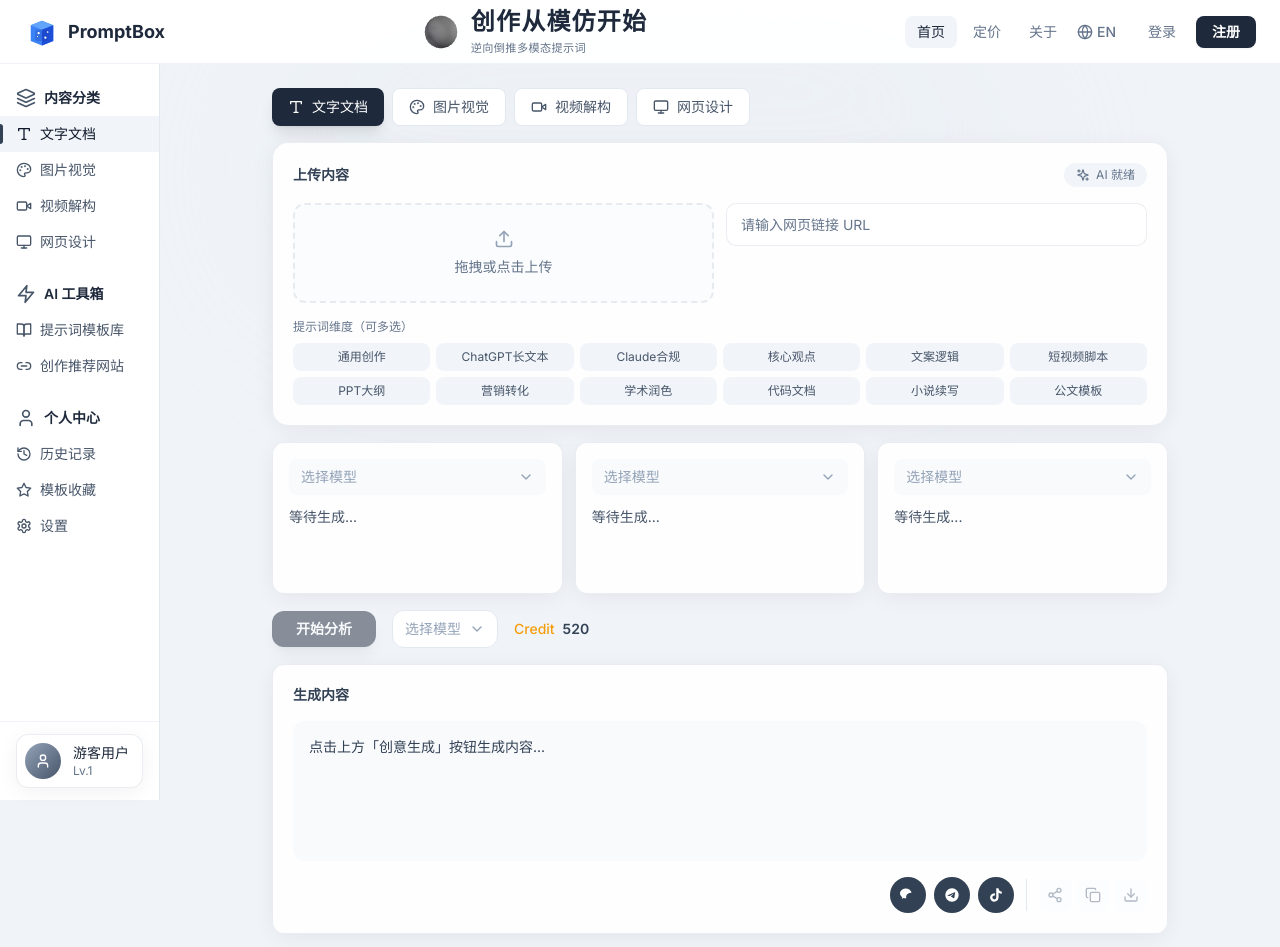
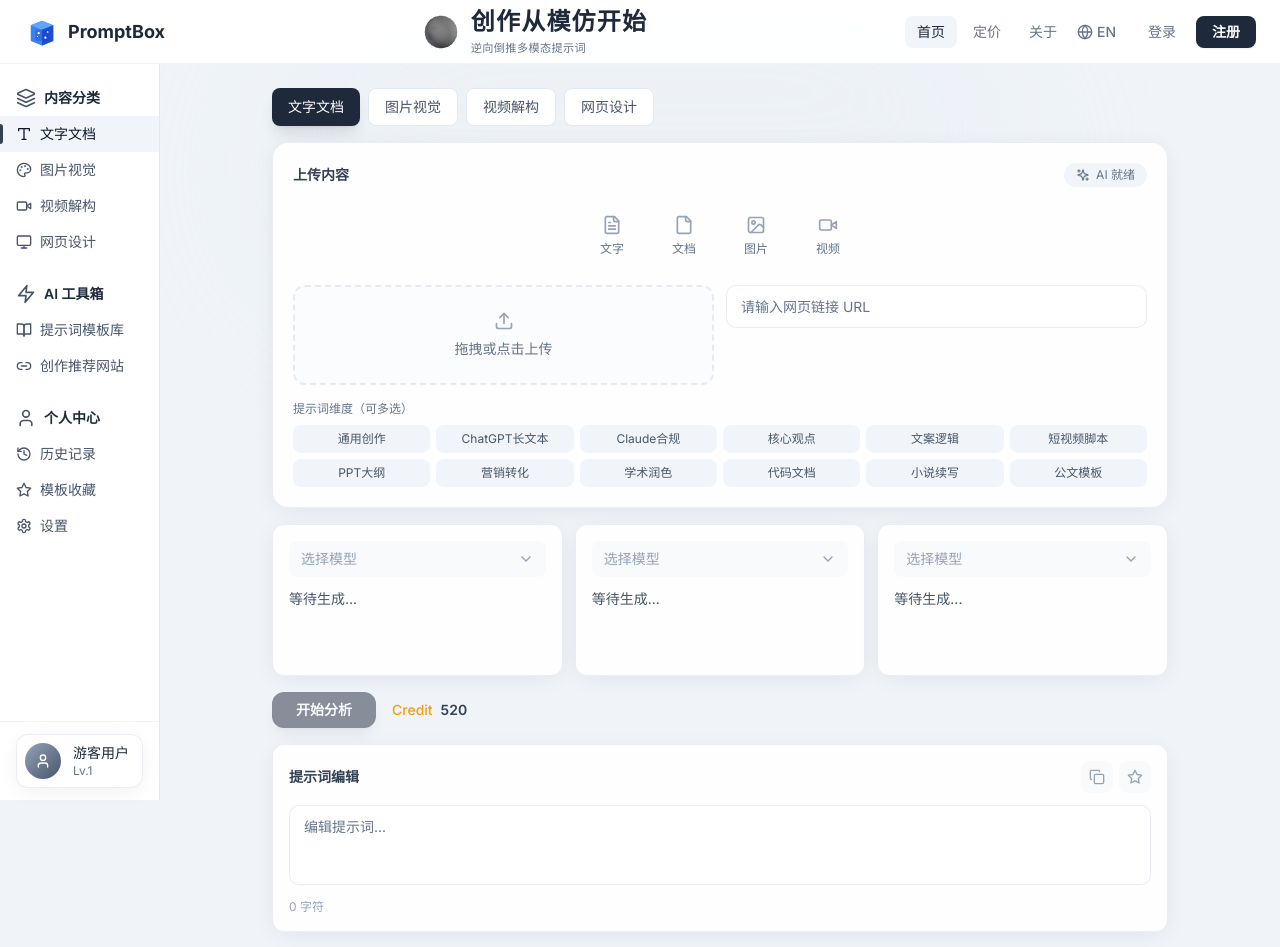
Before and after one commit to oxygen02/promptbox, a Next.js app: page / in a window 1280 px wide. Shown: the top 947 px of the page. Built offline with nearby package versions, Linux system fonts and the light colour scheme.

Commit message:
fix: Restore V1.0.1 layout with improved dropdowns

```diff
--- a/src/app/page.tsx
+++ b/src/app/page.tsx
@@ -16,10 +16,6 @@ import {
   File,
   Image,
   Video,
-  Type,
-  Palette,
-  Monitor,
-  Globe,
 } from "lucide-react";
 import { cn } from "@/lib/utils";
 
@@ -296,12 +292,7 @@ export default function HomePage() {
   const handleCopy = async () => { await navigator.clipboard.writeText(shareContent || generatedContent); setCopied(true); setTimeout(() => setCopied(false), 2000); };
   const handleDownload = () => { const blob = new Blob([shareContent || generatedContent], { type: "text/plain" }); const url = URL.createObjectURL(blob); const a = document.createElement("a"); a.href = url; a.download = "prompt.txt"; a.click(); URL.revokeObjectURL(url); };
 
-  const contentTypes = [
-    { key: "text", label: t.contentTypes[0].label, icon: Type },
-    { key: "image", label: t.contentTypes[1].label, icon: Palette },
-    { key: "video", label: t.contentTypes[2].label, icon: Video },
-    { key: "web", label: t.contentTypes[3].label, icon: Monitor },
-  ];
+  const contentTypes = t.contentTypes;
   const uploadTypes = [
     { key: "text", label: t.uploadTypes[0].label, icon: FileText },
     { key: "doc", label: t.uploadTypes[1].label, icon: File },
@@ -319,13 +310,16 @@ export default function HomePage() {
       <div className="relative z-10">
         <div className="flex gap-2 mb-4">
           {contentTypes.map((type) => (
-            <button key={type.key} onClick={() => handleContentTypeChange(type.key as ContentType)} className={cn("flex items-center gap-2 px-4 py-2 text-sm font-medium rounded-lg transition-all", contentType === type.key ? "bg-slate-800 text-white shadow-lg" : "bg-white text-slate-600 border border-slate-200 hover:border-slate-300")}><type.icon className="w-4 h-4" />{type.label}</button>
+            <button key={type.key} onClick={() => handleContentTypeChange(type.key as ContentType)} className={cn("px-4 py-2 text-sm font-medium rounded-lg transition-all", contentType === type.key ? "bg-slate-800 text-white shadow-lg" : "bg-white text-slate-600 border border-slate-200 hover:border-slate-300")}>{type.label}</button>
           ))}
         </div>
         <div className="glass-card rounded-2xl p-5 mb-4">
           <div className="flex items-center justify-between mb-4">
             <h3 className="text-sm font-semibold text-slate-700">{t.uploadContent}</h3>
             <span className="text-xs px-3 py-1 rounded-full bg-slate-100 text-slate-500 flex items-center gap-1.5"><Sparkles className="w-3.5 h-3.5" />{t.aiReady}</span>
+          </div>
+          <div className="flex justify-center gap-6 mb-4">
+            {uploadTypes.map((type) => (<button key={type.key} className="flex flex-col items-center gap-1.5 p-3 rounded-xl hover:bg-slate-50 transition-colors"><type.icon className="w-5 h-5 text-slate-400" /><span className="text-xs text-slate-500">{type.label}</span></button>))}
           </div>
           <div className="flex gap-3 mb-4">
             <div className="flex-1"><label className="block upload-zone py-5 flex flex-col items-center justify-center min-h-[100px] cursor-pointer"><Upload className="w-5 h-5 text-slate-400 mb-2" /><p className="text-sm text-slate-500">{t.dragOrClick}</p><input type="file" className="hidden" /></label></div>
@@ -335,18 +329,16 @@ export default function HomePage() {
         </div>
         <div className="grid grid-cols-3 gap-3 mb-4">
           {[0, 1, 2].map((index) => { const model = cardModels[index]; const prompt = cardPrompts[index]; const modelInfo = MODELS.find((m) => m.key === model); return (
-            <div key={index} className="glass-card rounded-xl p-4 relative">
-              <div className="relative">
-                <button onClick={() => setOpenDropdown(openDropdown === index ? null : index)} className="w-full flex items-center justify-between px-3 py-2 text-sm bg-slate-50 rounded-lg hover:bg-slate-100 transition-colors"><span className={model ? "text-slate-700 font-medium" : "text-slate-400"}>{model ? modelInfo?.name : t.selectModel}</span><ChevronDown className="w-4 h-4 text-slate-400" /></button>
+            <div key={index} className="glass-card rounded-xl p-4">
+              <button ref={(el) => { dropdownButtonRefs.current[index] = el; }} onClick={() => { const btn = dropdownButtonRefs.current[index]; if (btn) { const rect = btn.getBoundingClientRect(); setDropdownPos({ top: rect.bottom + window.scrollY + 4, left: rect.left }); } setOpenDropdown(openDropdown === index ? null : index); }} className="w-full flex items-center justify-between px-3 py-2 text-sm bg-slate-50 rounded-lg hover:bg-slate-100 transition-colors"><span className={model ? "text-slate-700 font-medium" : "text-slate-400"}>{model ? modelInfo?.name : t.selectModel}</span><ChevronDown className="w-4 h-4 text-slate-400" /></button>
               {openDropdown === index && (
-                  <div className="absolute z-[9999] mt-1 bg-white border border-slate-200 rounded-lg shadow-xl max-h-60 overflow-y-auto">
+                <div className="absolute z-[9999] mt-1 bg-white border border-slate-200 rounded-lg shadow-xl w-full">
                   <div className={cn("px-3 py-2 cursor-pointer hover:bg-slate-50", !model && "bg-slate-50")} onClick={() => { handleCardModelSelect(index, null); setOpenDropdown(null); }}>— 未选中 —</div>
                   {MODELS.map((m) => (
                     <div key={m.key} className={cn("px-3 py-2 cursor-pointer hover:bg-slate-50", model === m.key && "bg-slate-50 text-blue-600")} onClick={() => { handleCardModelSelect(index, m.key); setOpenDropdown(null); }}>{m.name} ({m.region})</div>
                   ))}
                 </div>
               )}
-              </div>
               <div className="mt-3 min-h-[70px] text-sm text-slate-600 whitespace-pre-wrap">{prompt || t.waitingGenerate}</div>
               {prompt && (<div className="flex items-center gap-1.5 mt-3 pt-3 border-t border-slate-100"><button onClick={() => handleShare(prompt)} className="p-1.5 hover:bg-slate-100 rounded-lg"><Share2 className="w-4 h-4 text-slate-400" /></button><button className="p-1.5 hover:bg-slate-100 rounded-lg"><Copy className="w-4 h-4 text-slate-400" /></button><button className="p-1.5 hover:bg-slate-100 rounded-lg"><Star className="w-4 h-4 text-slate-400" /></button></div>)}
             </div>
@@ -354,16 +346,23 @@ export default function HomePage() {
         </div>
         <div className="flex items-center gap-4 mb-4">
           <button onClick={handleAnalyze} disabled={isAnalyzing || selectedCount === 0} className={cn("text-sm px-6 py-2 rounded-xl font-semibold transition-all shadow-lg bg-slate-800 text-white hover:bg-slate-900", selectedCount === 0 && "opacity-50 cursor-not-allowed")}>{isAnalyzing ? t.analyzing : t.startAnalyze}</button>
-          <div className="relative">
-            <button onClick={() => setOpenGenDropdown(!openGenDropdown)} className="flex items-center gap-2 px-3 py-2 text-sm bg-white border border-slate-200 rounded-xl hover:bg-slate-50 font-medium text-slate-700">{selectedGenModel ? <>{MODELS.find(m => m.key === selectedGenModel)?.name}</> : <span className="text-slate-400">{t.selectModel}</span>}<ChevronDown className="w-4 h-4 text-slate-400" /></button>
+          <div className="flex items-center gap-2 text-sm"><span className="text-amber-500 font-medium">Credit</span><span className="text-slate-700 font-semibold">{credits}</span></div>
+        </div>
+        <div className="glass-card rounded-xl p-4 mb-4">
+          <div className="flex items-center justify-between mb-3"><h3 className="text-sm font-semibold text-slate-700">{t.promptEdit}</h3><div className="flex gap-1.5"><button className="p-2 bg-slate-50 hover:bg-slate-100 rounded-lg"><Copy className="w-4 h-4 text-slate-400" /></button><button className="p-2 bg-slate-50 hover:bg-slate-100 rounded-lg"><Star className="w-4 h-4 text-slate-400" /></button></div></div>
+          <textarea className="input-field min-h-[80px] resize-none" placeholder={t.editPlaceholder} />
+          <div className="text-xs text-slate-400 mt-2">0 字符</div>
+        </div>
+        <div className="flex items-center gap-4 mb-4">
+          <button onClick={handleCreativeGenerate} disabled={!selectedGenModel || isGenerating} className={cn("text-sm px-6 py-2 rounded-xl font-semibold transition-all shadow-lg bg-slate-800 text-white hover:bg-slate-900", !selectedGenModel && "opacity-50 cursor-not-allowed")}>{isGenerating ? t.generating : t.creativeGenerate}</button>
+          <button ref={genDropdownButtonRef} onClick={() => { const btn = genDropdownButtonRef.current; if (btn) { const rect = btn.getBoundingClientRect(); setGenDropdownPos({ top: rect.bottom + window.scrollY + 4, left: rect.left }); } setOpenGenDropdown(!openGenDropdown); }} className="flex items-center gap-2 px-3 py-2 text-sm bg-white border border-slate-200 rounded-xl hover:bg-slate-50 font-medium text-slate-700">{selectedGenModel ? <>{MODELS.find(m => m.key === selectedGenModel)?.name}</> : <span className="text-slate-400">{t.selectModel}</span>}<ChevronDown className="w-4 h-4 text-slate-400" /></button>
           {openGenDropdown && (
-              <div className="absolute z-[9999] mt-1 bg-white border border-slate-200 rounded-lg shadow-xl max-h-60 overflow-y-auto min-w-[140px]">
+            <div className="absolute z-[9999] mt-1 bg-white border border-slate-200 rounded-lg shadow-xl min-w-[140px]">
               {MODELS.map((m) => (
                 <div key={m.key} className={cn("px-3 py-2 cursor-pointer hover:bg-slate-50", selectedGenModel === m.key && "bg-slate-50 text-blue-600")} onClick={() => { setSelectedGenModel(m.key); setOpenGenDropdown(false); }}>{m.name}</div>
               ))}
             </div>
           )}
-          </div>
           <div className="flex items-center gap-2 text-sm"><span className="text-amber-500 font-medium">Credit</span><span className="text-slate-700 font-semibold">{credits}</span></div>
         </div>
         <div className="glass-card rounded-xl p-5">
```
Lines whose indentation alone changed are shown as unchanged.
